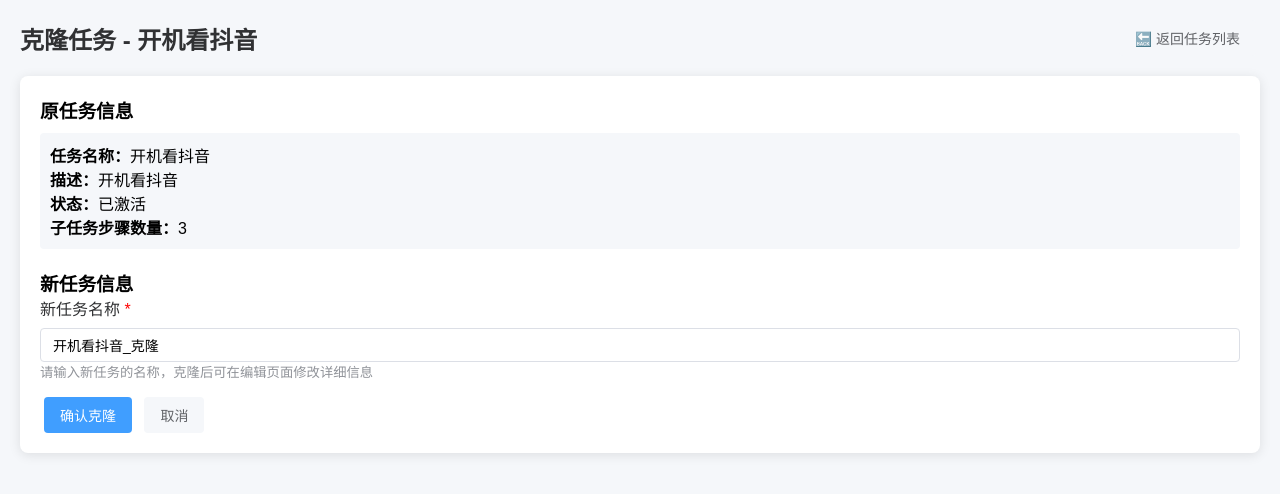
After one commit to tanzhenjie-2025/EasyADB, a Django app: page /task_orchestration/clone/5/ in a window 1280 px wide. The commit adds this page. Shown: the top 494 px of the page. Run offline with Django 5.2, Linux system fonts and the light colour scheme; data comes from the database, SQL or seed files in the repository; both versions use the stored data as it was after the commit.

Commit message:
task_orchestration中添加任务克隆功能

```diff
--- /dev/null
+++ b/task_orchestration/templates/task_orchestration/clone.html
@@ -0,0 +1,125 @@
+{% load static %}
+<!DOCTYPE html>
+<html lang="zh-CN">
+<head>
+    <meta charset="UTF-8">
+    <meta name="viewport" content="width=device-width, initial-scale=1.0">
+    <title>{{ page_title }}</title>
+    <style>
+        /* 复用现有样式 */
+        * {
+            margin: 0;
+            padding: 0;
+            box-sizing: border-box;
+        }
+        body {
+            padding: 20px;
+            background-color: #f5f7fa;
+            font-family: "Microsoft YaHei", sans-serif;
+        }
+        .header {
+            display: flex;
+            justify-content: space-between;
+            align-items: center;
+            margin-bottom: 20px;
+        }
+        .header h1 {
+            color: #303133;
+            font-size: 24px;
+        }
+        .btn {
+            padding: 8px 16px;
+            border: none;
+            border-radius: 4px;
+            cursor: pointer;
+            font-size: 14px;
+            text-decoration: none;
+            display: inline-block;
+            margin: 0 4px;
+            transition: background-color 0.2s;
+        }
+        .btn-primary {
+            background-color: #409eff;
+            color: #fff;
+        }
+        .btn-default {
+            background-color: #f5f7fa;
+            color: #606266;
+        }
+        .card {
+            background-color: #fff;
+            border-radius: 8px;
+            box-shadow: 0 2px 12px 0 rgba(0, 0, 0, 0.1);
+            padding: 20px;
+            margin-bottom: 20px;
+        }
+        .form-group {
+            margin-bottom: 16px;
+        }
+        label {
+            display: block;
+            margin-bottom: 8px;
+            font-weight: 500;
+            color: #303133;
+        }
+        input, textarea {
+            width: 100%;
+            padding: 8px 12px;
+            border: 1px solid #dcdfe6;
+            border-radius: 4px;
+            font-size: 14px;
+        }
+        .alert-error {
+            padding: 12px;
+            background-color: #fef0f0;
+            color: #f56c6c;
+            border-radius: 4px;
+            margin-bottom: 20px;
+        }
+        .task-info {
+            margin: 10px 0;
+            padding: 10px;
+            background-color: #f5f7fa;
+            border-radius: 4px;
+        }
+    </style>
+</head>
+<body>
+    <div class="header">
+        <h1>{{ page_title }}</h1>
+        <div>
+            <a href="{% url 'task_orchestration:list' %}" class="btn btn-default">🔙 返回任务列表</a>
+        </div>
+    </div>
+
+    {% if error_msg %}
+        <div class="alert-error">
+            {{ error_msg }}
+        </div>
+    {% endif %}
+
+    <div class="card">
+        <h3>原任务信息</h3>
+        <div class="task-info">
+            <p><strong>任务名称：</strong>{{ original_task.name }}</p>
+            <p><strong>描述：</strong>{{ original_task.description|default:"无" }}</p>
+            <p><strong>状态：</strong>{{ original_task.get_status_display }}</p>
+            <p><strong>子任务步骤数量：</strong>{{ original_task.steps.count }}</p>
+        </div>
+
+        <h3 style="margin-top: 20px;">新任务信息</h3>
+        <form method="POST">
+            {% csrf_token %}
+            <div class="form-group">
+                <label for="new_task_name">新任务名称 <span style="color: red;">*</span></label>
+                <input type="text" id="new_task_name" name="new_task_name"
+                       value="{{ original_task.name }}_克隆" required>
+                <small style="color: #909399;">请输入新任务的名称，克隆后可在编辑页面修改详细信息</small>
+            </div>
+
+            <button type="submit" class="btn btn-primary">确认克隆</button>
+            <a href="{% url 'task_orchestration:list' %}" class="btn btn-default">取消</a>
+        </form>
+    </div>
+</body>
+</html>
--- a/task_orchestration/urls.py
+++ b/task_orchestration/urls.py
@@ -12,7 +12,8 @@ urlpatterns = [
     path('stop/<int:log_id>/', views.StopOrchestrationView.as_view(), name='stop_orchestration'),
     path('step/delete/<int:step_id>/', views.StepDeleteView.as_view(), name='delete_step'),
     path('log/<int:log_id>/', views.OrchestrationLogDetailView.as_view(), name='log_detail'),
-    path('log/status/<int:log_id>/', views.OrchestrationLogStatusView.as_view(), name='log_status'),  # 新增
+    path('log/status/<int:log_id>/', views.OrchestrationLogStatusView.as_view(), name='log_status'),
+    path('clone/<int:task_id>/', views.OrchestrationCloneView.as_view(), name='clone'),
 
     path('',views.send_sms,name='send_sms_index'),
     path('send/', views.send_sms_view, name='send_sms'),  # 普通视图
--- a/task_orchestration/views.py
+++ b/task_orchestration/views.py
@@ -748,3 +748,58 @@ def check_task_result(request):
         'result': task.result if task.status == 'SUCCESS' else None,
         'error': str(task.result) if task.status == 'FAILURE' else None
     })
+
+
+# 在现有视图下方添加
+class OrchestrationCloneView(View):
+    def get(self, request, task_id):
+        """显示克隆任务确认页面"""
+        original_task = get_object_or_404(OrchestrationTask, id=task_id)
+        return render(request, "task_orchestration/clone.html", {
+            "original_task": original_task,
+            "page_title": f"克隆任务 - {original_task.name}"
+        })
+
+    def post(self, request, task_id):
+        """执行任务克隆操作"""
+        original_task = get_object_or_404(OrchestrationTask, id=task_id)
+
+        # 获取新任务名称
+        new_task_name = request.POST.get("new_task_name")
+        if not new_task_name:
+            return render(request, "task_orchestration/clone.html", {
+                "original_task": original_task,
+                "page_title": f"克隆任务 - {original_task.name}",
+                "error_msg": "新任务名称不能为空"
+            })
+
+        # 检查名称唯一性
+        if OrchestrationTask.objects.filter(name=new_task_name).exists():
+            return render(request, "task_orchestration/clone.html", {
+                "original_task": original_task,
+                "page_title": f"克隆任务 - {original_task.name}",
+                "error_msg": "任务名称已存在，请使用其他名称"
+            })
+
+        # 创建新任务
+        new_task = OrchestrationTask.objects.create(
+            name=new_task_name,
+            description=original_task.description,
+            status="draft",  # 克隆任务默认为草稿状态
+            create_time=timezone.now(),
+            update_time=timezone.now()
+        )
+
+        # 复制所有子任务步骤
+        original_steps = original_task.steps.all().order_by("execution_order")
+        for step in original_steps:
+            TaskStep.objects.create(
+                orchestration=new_task,
+                script_task=step.script_task,
+                execution_order=step.execution_order,
+                run_duration=step.run_duration,
+                create_time=timezone.now()
+            )
+
+        # 克隆成功后跳转到编辑页面
+        return redirect(reverse("task_orchestration:edit_steps", args=[new_task.id]) + "?msg=任务克隆成功")
```
Also changed, not shown: task_orchestration/templates/task_orchestration/list.html (+10 -3 lines), easy_adb_db.sqlite3, 1 other file.
